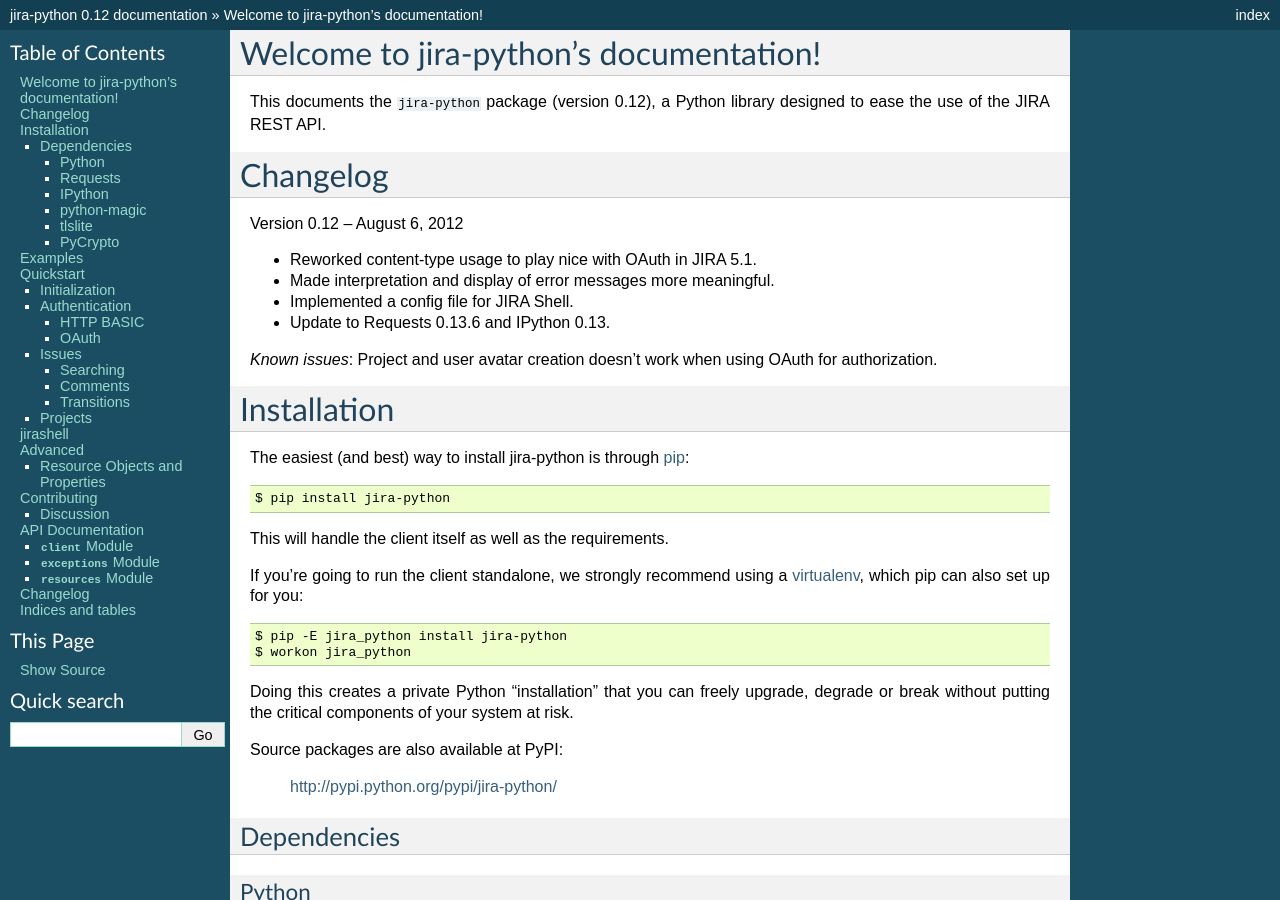
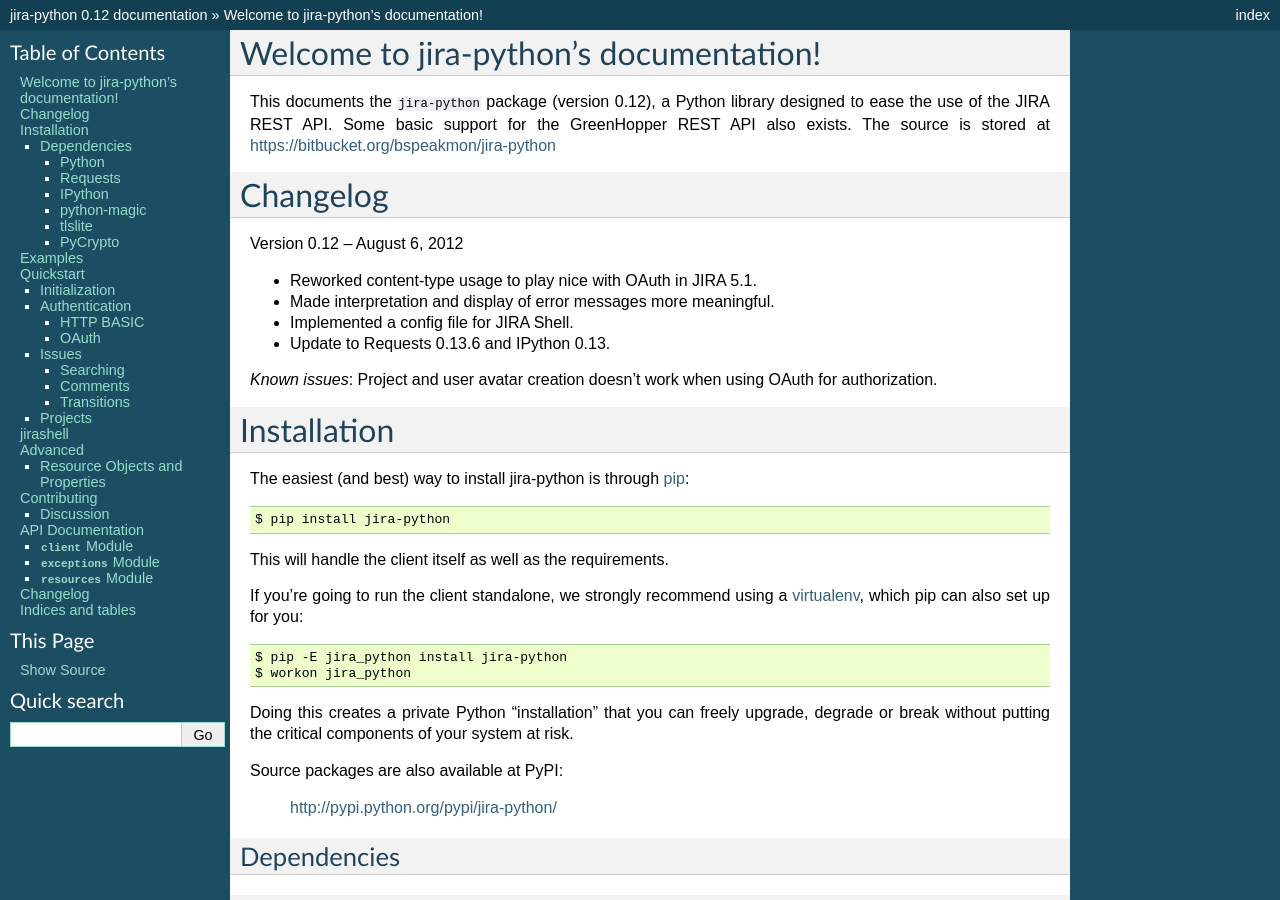
Before and after one commit to pycontribs/jira, a Sphinx documentation site: the page built from docs/index.rst, in a window 1280 px wide and 900 px high. Built offline with Sphinx 7.4.7, drawn with Linux system fonts in a browser that asks for light colours; some of the changed text lies outside the part shown.

Commit message:
Updated documentation to refer to JIRA. Ensure no TODO appears in docs

```diff
--- a/docs/index.rst
+++ b/docs/index.rst
@@ -10,7 +10,7 @@
    :maxdepth: 2
 
 This documents the ``jira-python`` package (version |release|), a Python library designed to ease the use of the
-JIRA REST API.
+JIRA REST API. Some basic support for the GreenHopper REST API also exists. The source is stored at https://bitbucket.org/bspeakmon/jira-python
 
 Changelog
 =========
@@ -96,6 +96,10 @@
 Another example shows how to authenticate with your JIRA username and password:
 
 .. literalinclude:: ../examples/basic_auth.py
+
+This example shows how to work with GreenHopper:
+
+.. literalinclude:: ../examples/greenhopper.py
 
 
 Quickstart
@@ -402,7 +406,7 @@
 Discussion
 ----------
 
-We encourage all who wish to discuss the client to find the widest possible audience at http://answers.atlassian.com.
+We encourage all who wish to discuss the client to find the widest possible audience at http://answers.atlassian.com using the tag "python".
 
 API Documentation
 =================
@@ -411,7 +415,7 @@
 --------------------
 
 .. automodule:: jira.client
-    :members:
+    :members: JIRA,GreenHopper
     :undoc-members:
     :show-inheritance:
 
```
Also changed, not shown: 1 other file.
